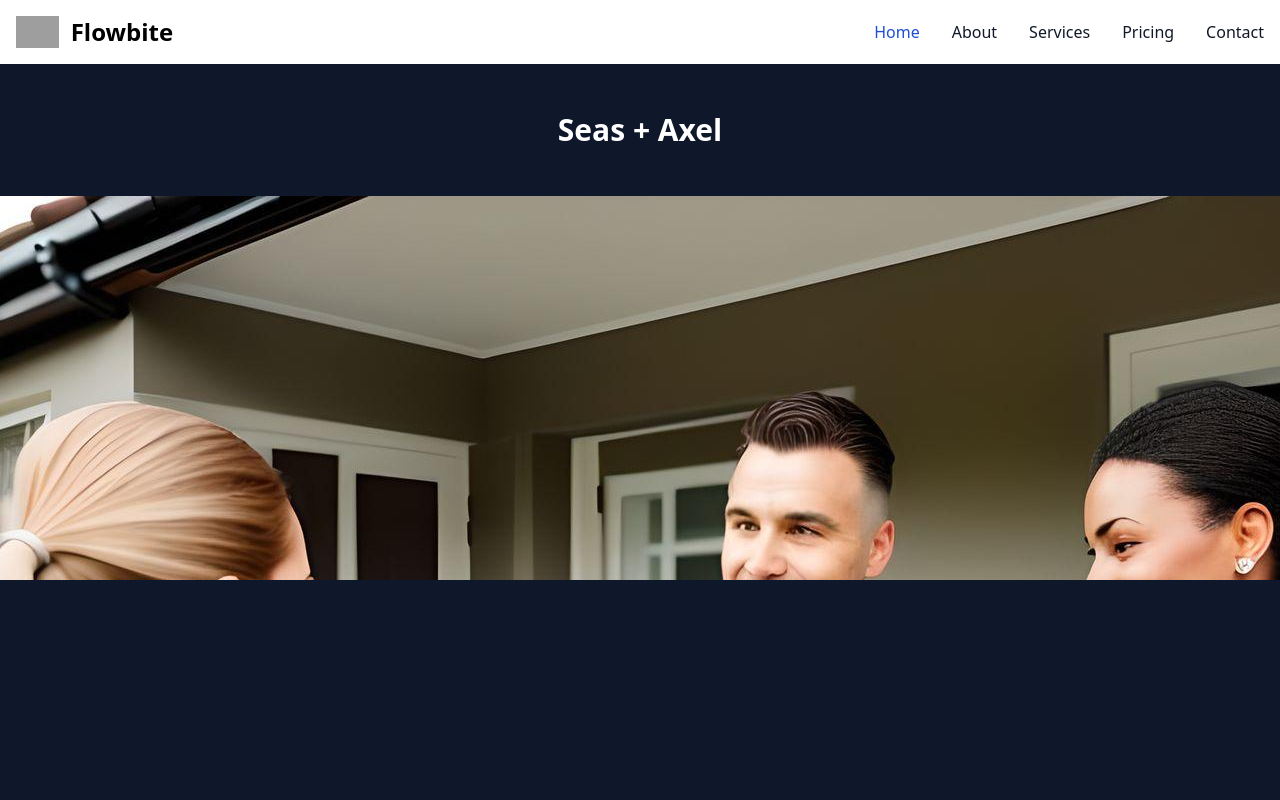
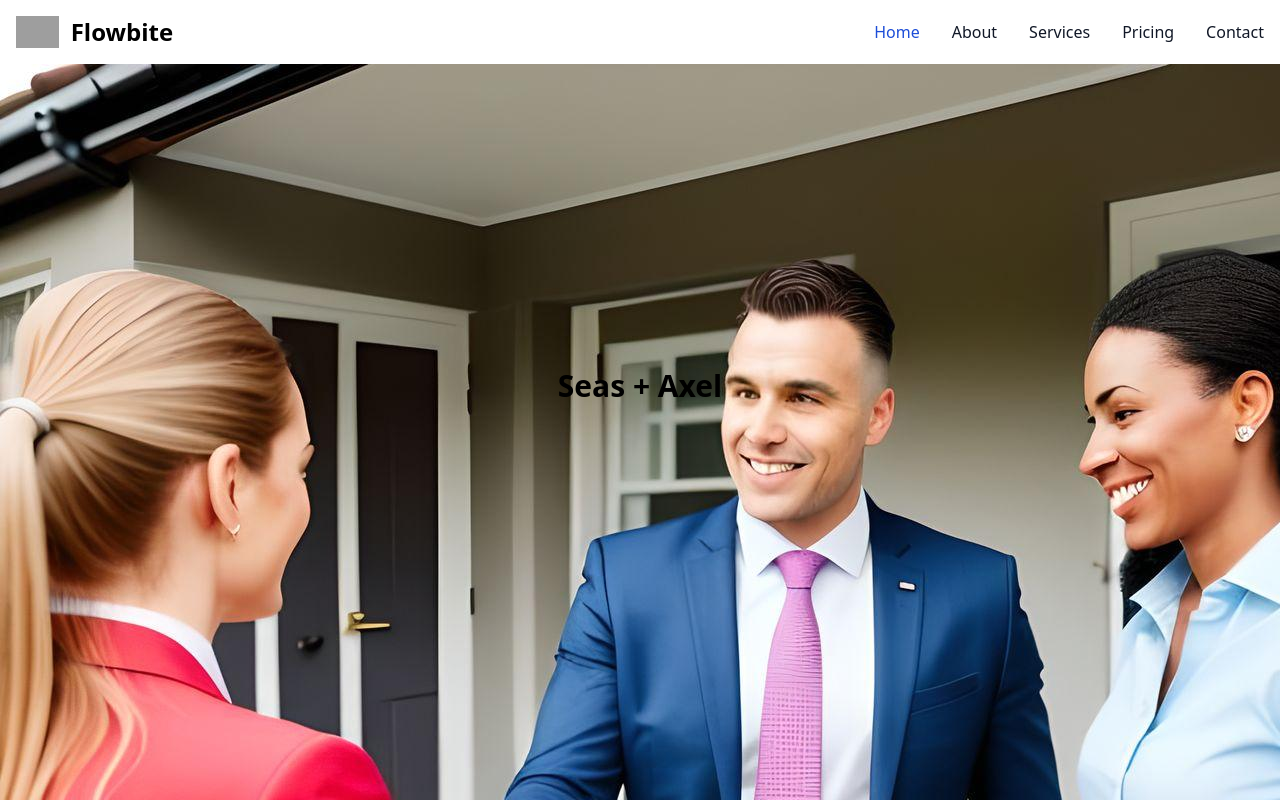
Before and after one commit to axelhoffmann-heh/ghyselen, a React (Vite) app: page / in a window 1280 px wide. Shown: the top 800 px of the page. Built offline with nearby package versions, Linux system fonts and the light colour scheme; grey boxes are pictures that could not be loaded.

Commit message:
Homebackground + darken tentative

```diff
--- a/src/App.jsx
+++ b/src/App.jsx
@@ -1,16 +1,15 @@
 
-import Card from './components/Card'
+import Homebackground from './components/Home/Homebackground'
 import Navbar from './components/Navbar'
 
 function App() {
 
 
   return (
-    <div className='w-screen h-screen bg-slate-900'>
+    <div className='h-screen'>
       <Navbar/>
       <div className='flex flex-col items-center'>
-        <h1 className='text-3xl font-bold text-white p-12'>Seas + Axel</h1>
-        <Card/>
+        <Homebackground/>
       </div>
     </div>
   )
--- a/src/components/Card.jsx
+++ /dev/null
@@ -1,13 +0,0 @@
-import React, {useState, useEffect} from 'react'
-import agentimmo from '../assets/agentimmo.png'
-import couple from '../assets/couple.png'
-
-export default function Card() {
-    const [count, setCount] = useState(0)
-
-  return (
-    <div className='flex flex-col items-center text-white bg-hero-pattern w-full h-96'>
-
-    </div>
-  )
-}
--- /dev/null
+++ b/src/components/Home/Homebackground.jsx
@@ -0,0 +1,13 @@
+import React, {useState, useEffect} from 'react'
+import agentimmo from '../../assets/agentimmo.png'
+import couple from '../../assets/couple.png'
+
+export default function Homebackground() {
+    const [count, setCount] = useState(0)
+
+  return (
+    <div className='flex flex-col items-center text-white bg-hero-pattern bg-no-repeat bg-cover w-full h-[1152px] bg-blend-darken'>
+        <h1 className='text-3xl font-bold text-black p-12 mt-64'>Seas + Axel</h1>
+    </div>
+  )
+}
--- a/src/components/Navbar.jsx
+++ b/src/components/Navbar.jsx
@@ -2,32 +2,32 @@ import React from 'react'
 
 export default function Navbar() {
   return (
-    <nav className="bg-white border-gray-200 dark:bg-gray-900">
+    <nav className="bg-white border-gray-200">
     <div className="max-w-screen-xl flex flex-wrap items-center justify-between mx-auto p-4">
         <a href="https://flowbite.com/" className="flex items-center">
             <img src="https://flowbite.com/docs/images/logo.svg" className="h-8 mr-3" alt="Flowbite Logo" />
-            <span className="self-center text-2xl font-semibold whitespace-nowrap dark:text-white">Flowbite</span>
+            <span className="self-center text-2xl font-semibold whitespace-nowrap">Flowbite</span>
         </a>
-        <button data-collapse-toggle="navbar-default" type="button" className="inline-flex items-center p-2 ml-3 text-sm text-gray-500 rounded-lg md:hidden hover:bg-gray-100 focus:outline-none focus:ring-2 focus:ring-gray-200 dark:text-gray-400 dark:hover:bg-gray-700 dark:focus:ring-gray-600" aria-controls="navbar-default" aria-expanded="false">
+        <button data-collapse-toggle="navbar-default" type="button" className="inline-flex items-center p-2 ml-3 text-sm text-gray-500 rounded-lg md:hidden hover:bg-gray-100 focus:outline-none focus:ring-2 focus:ring-gray-200 " aria-controls="navbar-default" aria-expanded="false">
         <span className="sr-only">Open main menu</span>
         <svg className="w-6 h-6" aria-hidden="true" fill="currentColor" viewBox="0 0 20 20" xmlns="http://www.w3.org/2000/svg"><path fillRule="evenodd" d="M3 5a1 1 0 011-1h12a1 1 0 110 2H4a1 1 0 01-1-1zM3 10a1 1 0 011-1h12a1 1 0 110 2H4a1 1 0 01-1-1zM3 15a1 1 0 011-1h12a1 1 0 110 2H4a1 1 0 01-1-1z" clipRule="evenodd"></path></svg>
         </button>
         <div className="hidden w-full md:block md:w-auto" id="navbar-default">
-        <ul className="font-medium flex flex-col p-4 md:p-0 mt-4 border border-gray-100 rounded-lg bg-gray-50 md:flex-row md:space-x-8 md:mt-0 md:border-0 md:bg-white dark:bg-gray-800 md:dark:bg-gray-900 dark:border-gray-700">
+        <ul className="font-medium flex flex-col p-4 md:p-0 mt-4 border border-gray-100 rounded-lg bg-gray-50 md:flex-row md:space-x-8 md:mt-0 md:border-0 md:bg-white ">
             <li>
-            <a href="#" className="block py-2 pl-3 pr-4 text-white bg-blue-700 rounded md:bg-transparent md:text-blue-700 md:p-0 dark:text-white md:dark:text-blue-500" aria-current="page">Home</a>
+            <a href="#" className="block py-2 pl-3 pr-4 text-white bg-blue-700 rounded md:bg-transparent md:text-blue-700 md:p-0" aria-current="page">Home</a>
             </li>
             <li>
-            <a href="#" className="block py-2 pl-3 pr-4 text-gray-900 rounded hover:bg-gray-100 md:hover:bg-transparent md:border-0 md:hover:text-blue-700 md:p-0 dark:text-white md:dark:hover:text-blue-500 dark:hover:bg-gray-700 dark:hover:text-white md:dark:hover:bg-transparent">About</a>
+            <a href="#" className="block py-2 pl-3 pr-4 text-gray-900 rounded hover:bg-gray-100 md:hover:bg-transparent md:border-0 md:hover:text-blue-700 md:p-0">About</a>
             </li>
             <li>
-            <a href="#" className="block py-2 pl-3 pr-4 text-gray-900 rounded hover:bg-gray-100 md:hover:bg-transparent md:border-0 md:hover:text-blue-700 md:p-0 dark:text-white md:dark:hover:text-blue-500 dark:hover:bg-gray-700 dark:hover:text-white md:dark:hover:bg-transparent">Services</a>
+            <a href="#" className="block py-2 pl-3 pr-4 text-gray-900 rounded hover:bg-gray-100 md:hover:bg-transparent md:border-0 md:hover:text-blue-700 md:p-0">Services</a>
             </li>
             <li>
-            <a href="#" className="block py-2 pl-3 pr-4 text-gray-900 rounded hover:bg-gray-100 md:hover:bg-transparent md:border-0 md:hover:text-blue-700 md:p-0 dark:text-white md:dark:hover:text-blue-500 dark:hover:bg-gray-700 dark:hover:text-white md:dark:hover:bg-transparent">Pricing</a>
+            <a href="#" className="block py-2 pl-3 pr-4 text-gray-900 rounded hover:bg-gray-100 md:hover:bg-transparent md:border-0 md:hover:text-blue-700 md:p-0">Pricing</a>
             </li>
             <li>
-            <a href="#" className="block py-2 pl-3 pr-4 text-gray-900 rounded hover:bg-gray-100 md:hover:bg-transparent md:border-0 md:hover:text-blue-700 md:p-0 dark:text-white md:dark:hover:text-blue-500 dark:hover:bg-gray-700 dark:hover:text-white md:dark:hover:bg-transparent">Contact</a>
+            <a href="#" className="block py-2 pl-3 pr-4 text-gray-900 rounded hover:bg-gray-100 md:hover:bg-transparent md:border-0 md:hover:text-blue-700 md:p-0">Contact</a>
             </li>
         </ul>
         </div>
```
